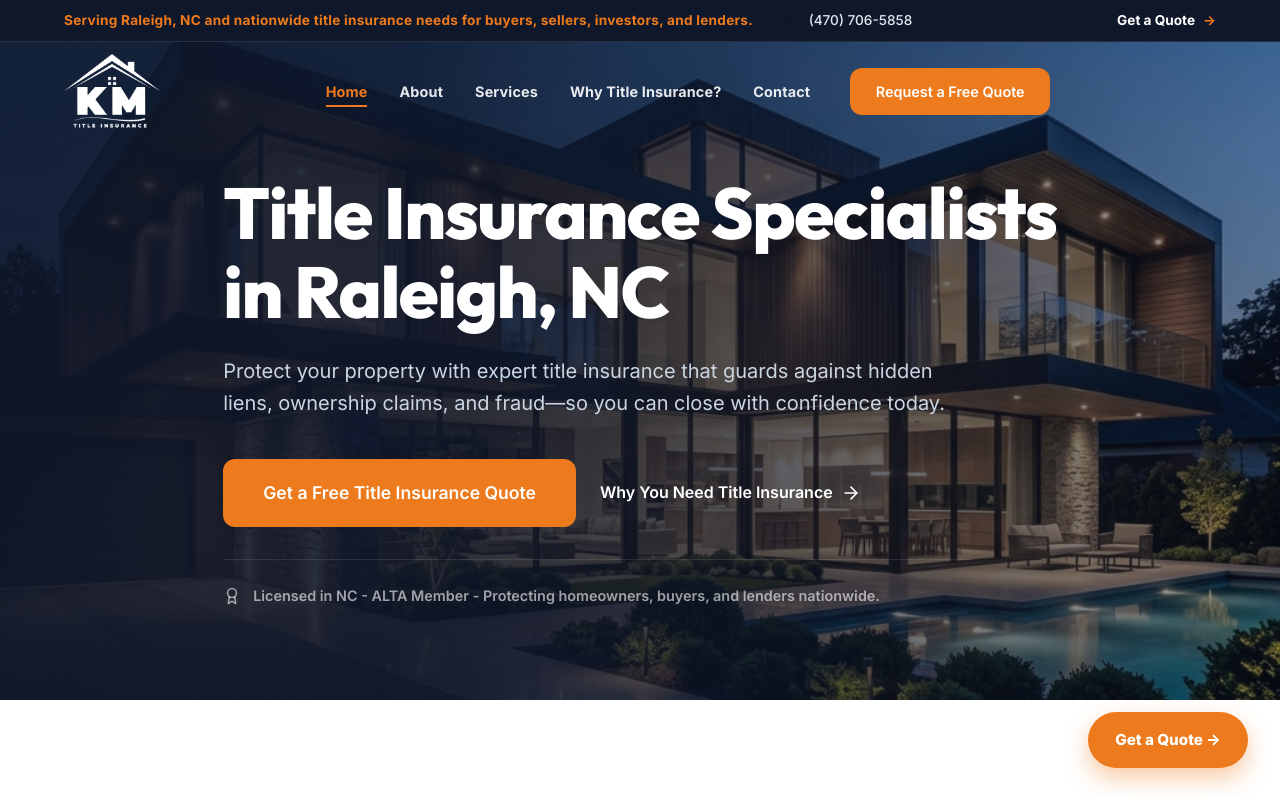
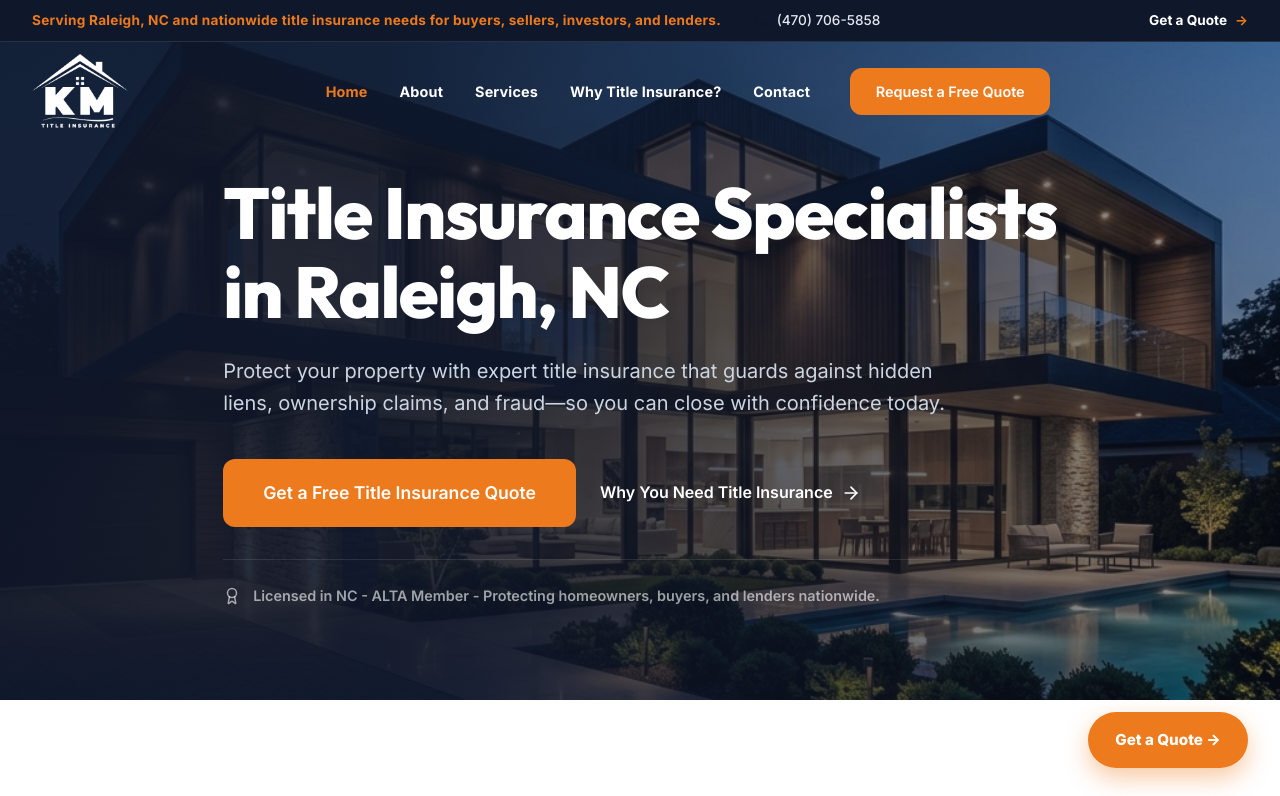
Before and after one commit to Kathir7623/Title-Insurance, a React (Vite) app: page / in a window 1280 px wide. Shown: the top 796 px of the page. Built offline with nearby package versions, Linux system fonts and the light colour scheme.

Commit message:
Revert: Navigation bar changes and restore previous layout

```diff
--- a/src/components/Navbar.jsx
+++ b/src/components/Navbar.jsx
@@ -37,23 +37,20 @@ const Navbar = () => {
         left: 0,
         right: 0,
         zIndex: 1000,
-        background: scrolled ? 'var(--secondary)' : 'transparent',
-        boxShadow: scrolled ? 'var(--shadow-lg)' : 'none',
-        transition: 'all 0.4s cubic-bezier(0.4, 0, 0.2, 1)'
+        transition: 'all 0.3s ease'
       }}>
         {/* Top Bar */}
         <div style={{
-          background: scrolled ? 'var(--secondary)' : '#0f172a',
+          background: scrolled ? 'transparent' : '#0f172a',
           borderBottom: scrolled ? 'none' : '1px solid rgba(255,255,255,0.1)',
           padding: scrolled ? '0' : '0.6rem 0',
           height: scrolled ? '0' : 'auto',
-          opacity: scrolled ? 0 : 1,
           overflow: 'hidden',
-          transition: 'all 0.4s cubic-bezier(0.4, 0, 0.2, 1)',
+          transition: 'all 0.3s ease',
           display: 'flex',
           justifyContent: 'center'
         }}>
-          <div className="top-bar-container" style={{ display: 'flex', justifyContent: 'space-between', alignItems: 'center', width: '100%', padding: '0 4rem' }}>
+          <div className="container" style={{ display: 'flex', justifyContent: 'space-between', alignItems: 'center', width: '100%' }}>
             <div style={{ display: 'flex', gap: '2rem', alignItems: 'center' }}>
               <span style={{ color: 'var(--secondary)', fontWeight: 700, fontSize: '0.85rem', letterSpacing: '0.02em' }}>Serving Raleigh, NC and nationwide title insurance needs for buyers, sellers, investors, and lenders.</span>
               <div style={{ display: 'flex', alignItems: 'center', gap: '0.6rem', fontSize: '0.85rem' }}>
@@ -69,21 +66,13 @@ const Navbar = () => {
           </div>
         </div>
 
-        <nav className={`glass-nav ${scrolled ? 'scrolled' : ''}`} style={{
-          position: 'relative',
-          border: 'none',
-          background: 'transparent',
-          boxShadow: 'none',
-          backdropFilter: 'none'
-        }}>
-          <div className="nav-container" style={{
+        <nav className={`glass-nav ${scrolled ? 'scrolled' : ''}`} style={{ position: 'relative', border: 'none' }}>
+          <div className="container nav-container" style={{
             display: 'flex',
             justifyContent: 'space-between',
             alignItems: 'center',
             height: scrolled ? '80px' : '100px',
-            transition: 'all 0.3s ease',
-            width: '100%',
-            padding: '0 4rem'
+            transition: 'all 0.3s ease'
           }}>
             <Link to="/" style={{ display: 'flex', alignItems: 'center' }}>
               <img
@@ -107,12 +96,11 @@ const Navbar = () => {
                   style={{
                     fontWeight: 700,
                     fontSize: '0.9rem',
-                    color: scrolled ? 'white' : (location.pathname === link.path ? 'var(--secondary)' : 'white'),
+                    color: location.pathname === link.path ? 'var(--secondary)' : 'white',
                     position: 'relative',
-                    letterSpacing: '0.01em',
-                    opacity: scrolled ? 1 : (location.pathname === link.path ? 1 : 0.9)
+                    letterSpacing: '0.01em'
                   }}
-                  className={`nav-link ${location.pathname === link.path ? 'active' : ''}`}
+                  className="nav-link"
                 >
                   {link.name}
                 </Link>
@@ -229,22 +217,14 @@ const Navbar = () => {
         @media (max-width: 768px) {
           .desktop-menu { display: none !important; }
           .mobile-toggle { display: block !important; }
-          .nav-container, .top-bar-container {
-            height: 75px !important;
-            padding: 0 1.5rem !important;
-          }
-          .top-bar-container { height: auto !important; }
+          .nav-container { height: 75px !important; }
           .nav-logo { height: 50px !important; }
           .desktop-only { display: none !important; }
           .mobile-only { display: block !important; }
         }
 
         @media (max-width: 480px) {
-          .nav-container, .top-bar-container {
-            height: 65px !important;
-            padding: 0 1rem !important;
-          }
-          .top-bar-container { height: auto !important; }
+          .nav-container { height: 65px !important; }
           .nav-logo { height: 40px !important; }
         }
       `}} />
--- a/src/index.css
+++ b/src/index.css
@@ -105,11 +105,6 @@ button {
 
 .glass-nav.scrolled .nav-link {
   color: white !important;
-  opacity: 1 !important;
-}
-
-.nav-link.active:after {
-  width: 100%;
 }
 
 .glass-nav.scrolled .btn-primary {
```
